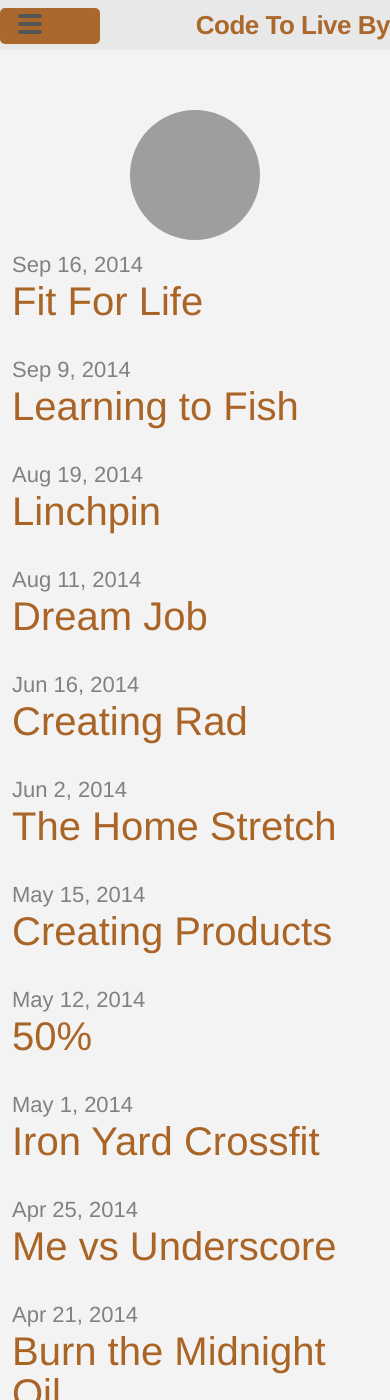
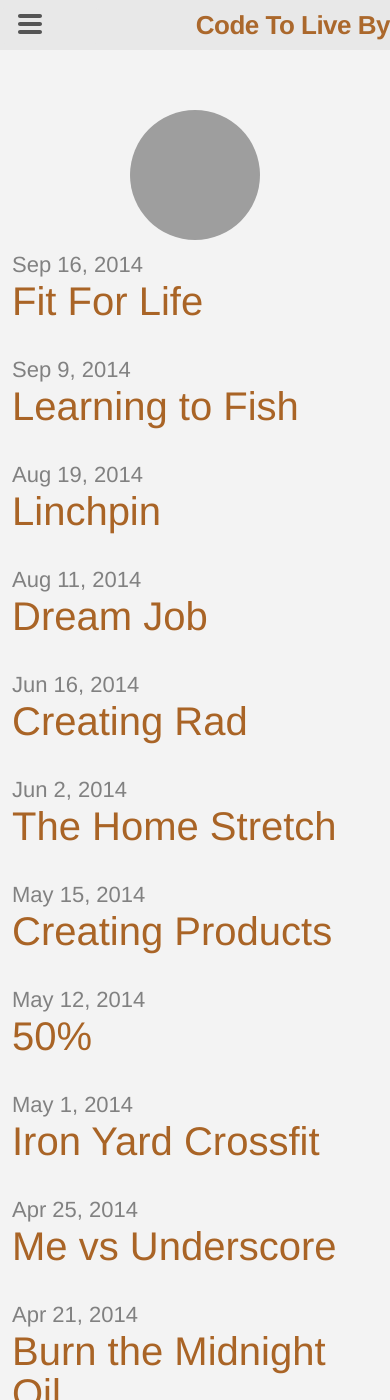
Before and after one commit to shawnlknight/blog, a Jekyll site: the page built from index.html, in a window 390 px wide and 1400 px high. Built offline with Jekyll 4.4.1, drawn with Linux system fonts in a browser that asks for light colours; some web fonts are replaced; the list of posts is cut into pages by our own code.

Commit message:
Update main.css

```diff
--- a/css/main.css
+++ b/css/main.css
@@ -388,7 +388,7 @@
     margin-top: 8px;
     z-index: 10;
     top: 14px; right: 8px;
-    background-color: #a96426;
+    background-color: #e8e8e8;
     -webkit-border-radius: 5px;
     -moz-border-radius: 5px;
     width: 100px;
```
